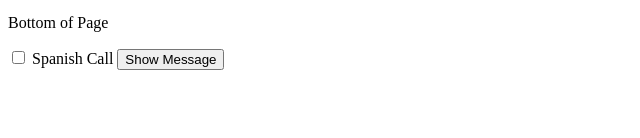
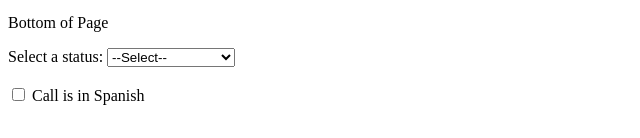
Before and after one commit to josejmdz/josejmdz.github.io, a plain HTML site: page index.html in a window 1280 px wide. Shown: the part 516-654 px from the top of the page, without its empty margins (0-640 px from the left). Drawn offline with Linux system fonts and the light colour scheme.

Commit message:
Update index.html

```diff
--- a/index.html
+++ b/index.html
@@ -2,9 +2,9 @@
 <html>
   <head>
     <title>Jose's Portfolio</title>
-    <meta charset="UTF-8">
+  <meta charset="UTF-8">
     <meta name="viewport" content="width=device-width, initial-scale=1.0">
-    <title>Pop-up Message with Language Option</title>
+    <title>Dropdown with Pop-up</title>
     <style>
         /* Style for the pop-up */
         .popup {
@@ -42,43 +42,64 @@
     <p>Welcome to my first ever website!</p>
     <a href="https://www.amazon.com/dp/B0C6B6Y2HB/?coliid=I31K92DUPL9YXM&colid=3RXD1V995YX6A&psc=1&ref_=list_c_wl_gv_ov_lig_pi_dp" Target="_black"><img src="https://content.codecademy.com/articles/github-pages-via-web-app/happy-ice-cream.gif" alt="happy dance" /></a>
     <p id=bottom>Bottom of Page</p>
-    <!-- Checkbox to select if the call is in Spanish -->
+    <!-- Dropdown for selecting a status -->
+    <label for="statusDropdown">Select a status:</label>
+    <select id="statusDropdown" onchange="checkStatus()">
+        <option value="">--Select--</option>
+        <option value="Normal">Normal</option>
+        <option value="Non-Compliant">Non-Compliant</option>
+        <option value="No-Response">No-Response</option>
+        <option value="Recall">Recall</option>
+        <option value="Update">Update</option>
+        <option value="Update & Remark">Update & Remark</option>
+        <option value="Cancellation">Cancellation</option>
+        <option value="Emergency">Emergency</option>
+        <option value="Digup">Digup</option>
+        <option value="Survey & Design">Survey & Design</option>
+    </select>
+
+    <br><br>
+
+    <!-- Checkbox for Spanish language -->
     <label>
-        <input type="checkbox" id="languageCheckbox"> Spanish Call
+        <input type="checkbox" id="languageCheckbox"> Call is in Spanish
     </label>
 
-    <!-- Button to trigger pop-up -->
-    <button onclick="showPopup()">Show Message</button>
+    <br><br>
 
-    <!-- Overlay for the pop-up -->
+    <!-- Pop-up and Overlay -->
     <div id="overlay" class="overlay" onclick="closePopup()"></div>
-
-    <!-- Pop-up message -->
     <div id="popup" class="popup">
-        <p id="popupMessage">This is the English message!</p>
+        <p id="popupMessage"></p>
         <button onclick="closePopup()">Close</button>
     </div>
 
     <script>
-        function showPopup() {
-            // Get checkbox value
+        function checkStatus() {
+            const status = document.getElementById("statusDropdown").value;
             const isSpanish = document.getElementById("languageCheckbox").checked;
 
-            // Select the popup message element
+            // If the selected status is either "Emergency" or "Non-Compliant"
+            if (status === "Emergency" || status === "Non-Compliant") {
+                showPopup(isSpanish);
+            }
+        }
+
+        function showPopup(isSpanish) {
             const popupMessage = document.getElementById("popupMessage");
+            const overlay = document.getElementById("overlay");
+            const popup = document.getElementById("popup");
 
-            // Change the message based on the checkbox selection
+            // Set the message based on the language selection
             if (isSpanish) {
-                // Spanish translation
-                popupMessage.textContent = "El Estado de Texas define una excavación de emergencia como aquella que implica peligro para la vida, la salud o la propiedad. ¿Tu trabajo cumple con ese criterio?";
+                popupMessage.textContent = "Este es el mensaje en español: Acción necesaria debido a un incumplimiento o emergencia.";
             } else {
-                // English message
-                popupMessage.textContent = "The State of Texas defines an Emergency Excavation as one involving danger to life, health or property. Does your work meet that criteria?";
+                popupMessage.textContent = "This is the English message: Action required due to non-compliance or emergency.";
             }
 
             // Show the pop-up and overlay
-            document.getElementById("popup").style.display = "block";
-            document.getElementById("overlay").style.display = "block";
+            popup.style.display = "block";
+            overlay.style.display = "block";
         }
 
         function closePopup() {
```
